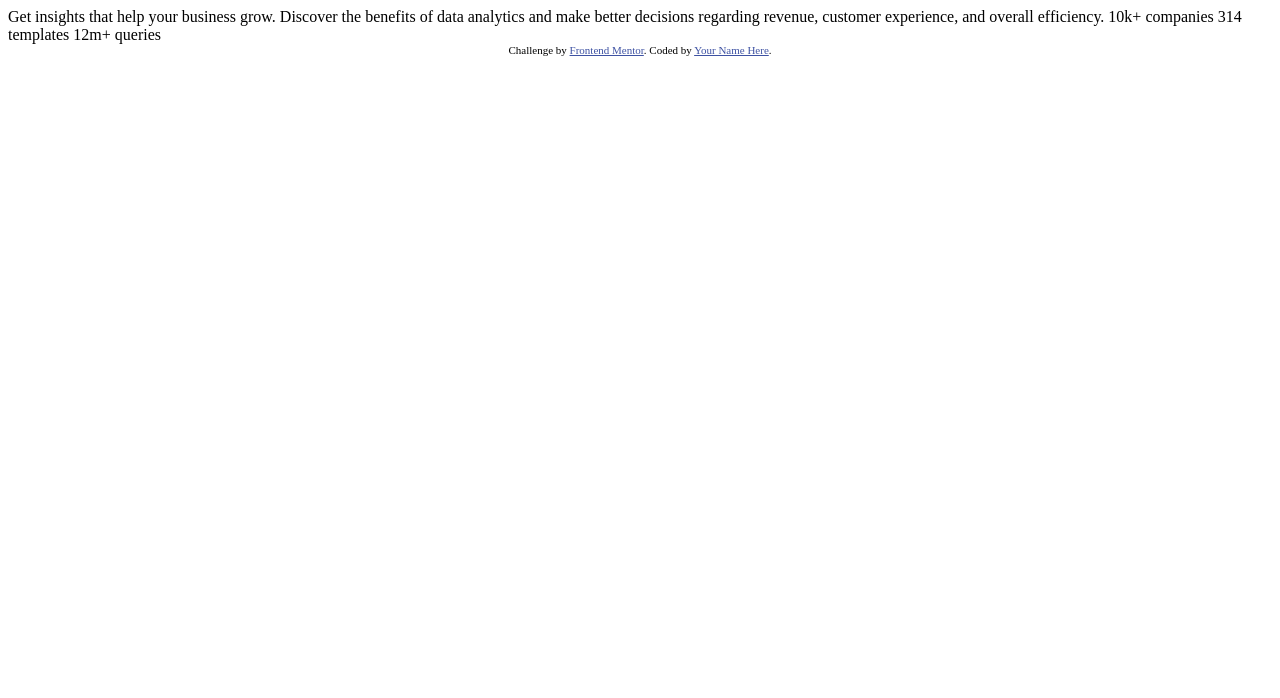
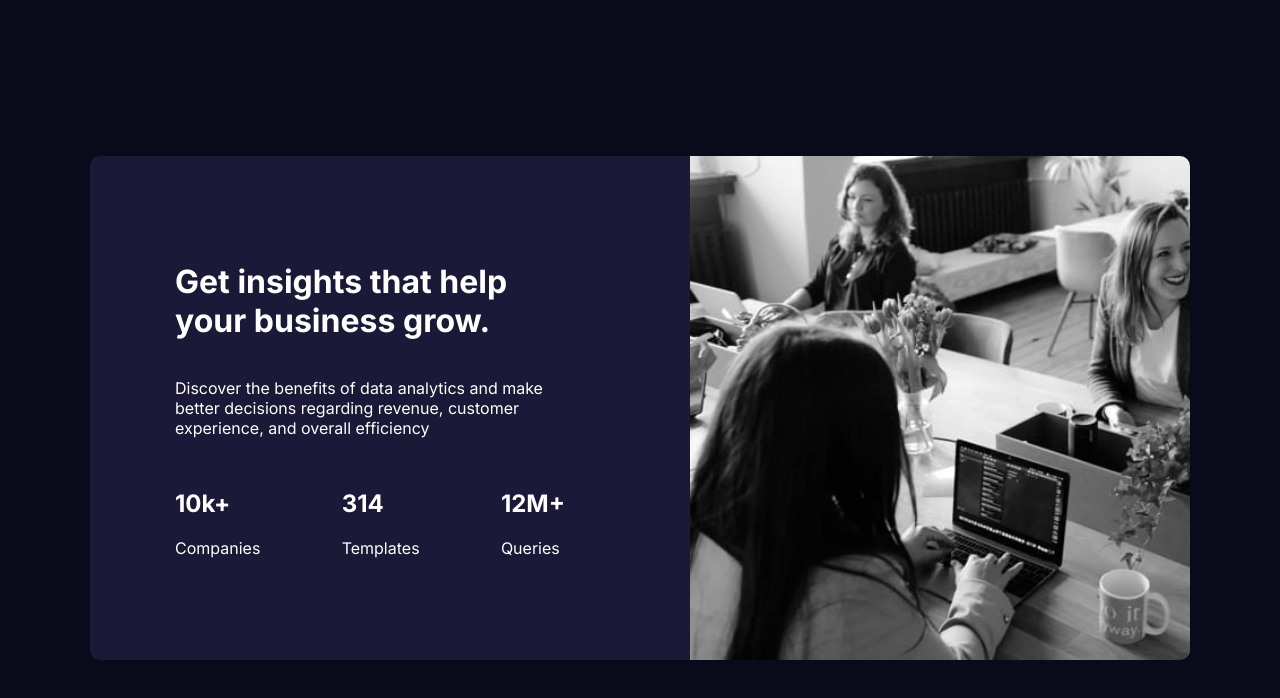
Before and after one commit to AbhinavShenoy/stats-preview-card-component-main, a plain HTML site: page index.html in a window 1280 px wide. Drawn offline with Linux system fonts and the light colour scheme.

Commit message:
basic layout

```diff
--- a/index.html
+++ b/index.html
@@ -3,31 +3,36 @@
 <head>
   <meta charset="UTF-8">
   <meta name="viewport" content="width=device-width, initial-scale=1.0"> <!-- displays site properly based on user's device -->
-
+  <link rel="stylesheet" href="styles.css">
   <link rel="icon" type="image/png" sizes="32x32" href="./images/favicon-32x32.png">
 
   <title>Frontend Mentor | Stats preview card component</title>
-
-  <!-- Feel free to remove these styles or customise in your own stylesheet 👍 -->
-  <style>
-    .attribution { font-size: 11px; text-align: center; }
-    .attribution a { color: hsl(228, 45%, 44%); }
-  </style>
 </head>
 <body>
+<main>
+  <div class="stats-panel">
+    <div class="data-region">
+      <h1 class="heading">Get <span class="accent">insights</span> that help your business grow.</h1>
+        <p class="heading-info">Discover the benefits of data analytics and make better decisions regarding revenue, customer experience, and overall efficiency</p>
+        <ul class="stats">
+          <li>
+            <h2>10k+</h2>
+            <p>Companies</p>
+          </li>
+          <li>
+            <h2>314</h2>
+            <p>Templates</p>
+          </li>
+          <li>
+            <h2>12M+</h2>
+            <p>Queries</p>
+          </li>
+        </ul>
+    </div>
+    <div class="image">
+    </div>
+  </div>
+</main>
 
-  Get insights that help your business grow.
-
-  Discover the benefits of data analytics and make better decisions regarding revenue, customer
-  experience, and overall efficiency.
-
-  10k+ companies
-  314 templates
-  12m+ queries
-
-  <div class="attribution">
-    Challenge by <a href="https://www.frontendmentor.io?ref=challenge" target="_blank">Frontend Mentor</a>.
-    Coded by <a href="#">Your Name Here</a>.
-  </div>
 </body>
 </html>
--- /dev/null
+++ b/styles.css
@@ -0,0 +1,54 @@
+@import url('https://fonts.googleapis.com/css2?family=Inter:wght@400;700&display=swap');
+
+
+*{
+    box-sizing: border-box;
+}
+
+body{
+    font-family: 'Inter', sans-serif;
+    background-color: hsl(233, 47%, 7%);
+    display: flex;
+    flex-direction: row;
+    justify-content: center;
+    align-items: center;
+    min-height: 100vh;
+    color: hsl(0, 0%, 100%);
+}
+
+main{
+    background-color: hsl(244, 38%, 16%);
+    display: flex;
+    max-width: 1100px;
+    border-radius: 10px;
+}
+
+.stats-panel{
+    display: flex;
+}
+
+.data-region{
+    width: 600px;
+    min-width: 400px;
+    display: flex;
+    flex-direction: column;
+    padding: 85px 125px 70px 85px;
+}
+
+.stats{
+    list-style-type: none;
+    padding-left: 0;
+    display: flex;
+    justify-content: space-between;
+    align-items: center;
+}
+
+.image{
+  min-height: 450px;
+  width: 500px;
+  border-radius: 0 10px 10px 0;
+  background: url(images/image-header-desktop.jpg);
+  background-size: cover;
+  background-repeat: no-repeat;
+  overflow: hidden;
+}
```
